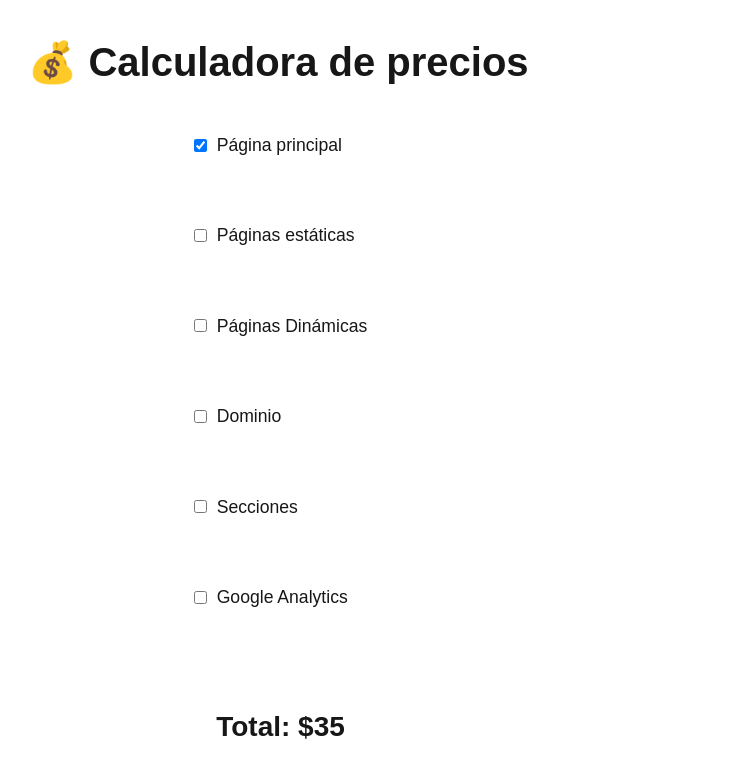
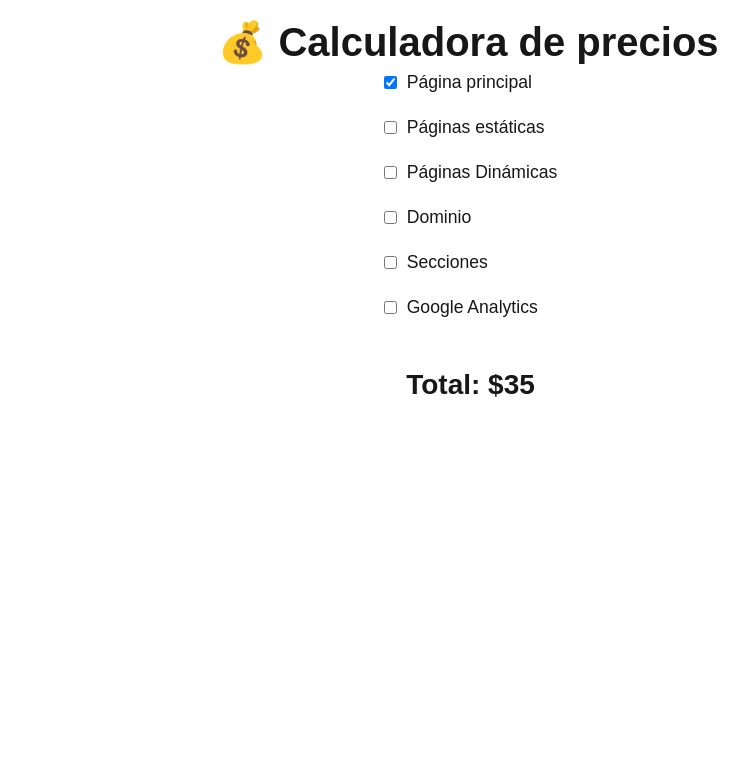
Before and after one commit to jesuswasnthere/calculadora_precios, a Next.js app: page / in a window 1280 px wide. Shown: the top 778 px of the page, without its empty margins (172-920 px from the left). Built offline with nearby package versions, Linux system fonts and the light colour scheme.

Commit message:
Update globals.css

```diff
--- a/src/app/styles/globals.css
+++ b/src/app/styles/globals.css
@@ -47,7 +47,7 @@ body {
   font-family: Arial, Helvetica, sans-serif;
   -webkit-font-smoothing: antialiased;
   -moz-osx-font-smoothing: grayscale;
-  line-height: 1.5;
+  line-height: 0.5;
 }
 
 * {
@@ -112,8 +112,8 @@ h2 {
 /* Escritorio grande */
 @media (min-width: 1024px) {
   .calculadora {
-    max-width: 900px; /* más ancho en PC */
-    padding: 3rem;
+    max-width: 1500px; /* más ancho en PC */
+    padding: 0.2rem;
   }
   h1 {
     font-size: 2.5rem;
```
